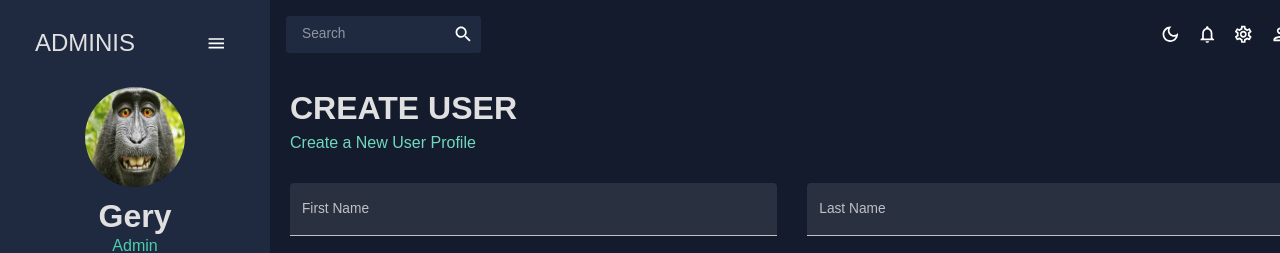
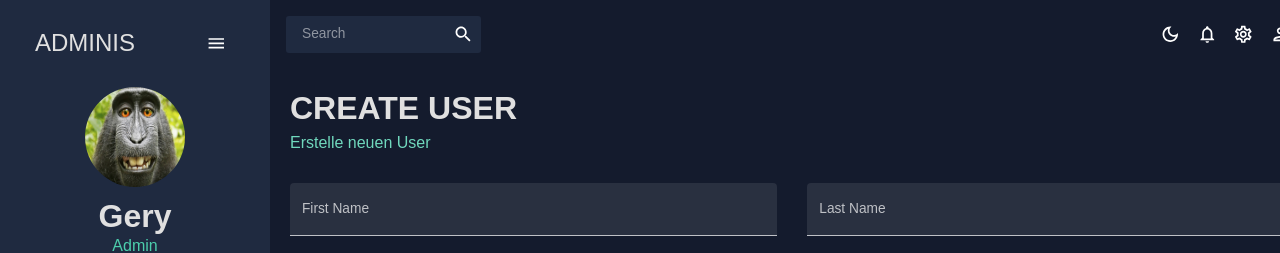
Before and after one commit to masterybyme/project-x, a React (Create React App) app in the folder client/: page /form in a window 1280 px wide. Shown: the top 253 px of the page. Built offline with nearby package versions, Linux system fonts and the light colour scheme.

Commit message:
forms anpassung

```diff
--- a/client/src/scenes/form/index.jsx
+++ b/client/src/scenes/form/index.jsx
@@ -13,7 +13,7 @@ const Form = () => {
 
   return (
     <Box m="20px">
-      <Header title="CREATE USER" subtitle="Create a New User Profile" />
+      <Header title="CREATE USER" subtitle="Erstelle neuen User" />
 
       <Formik
         onSubmit={handleFormSubmit}
```
